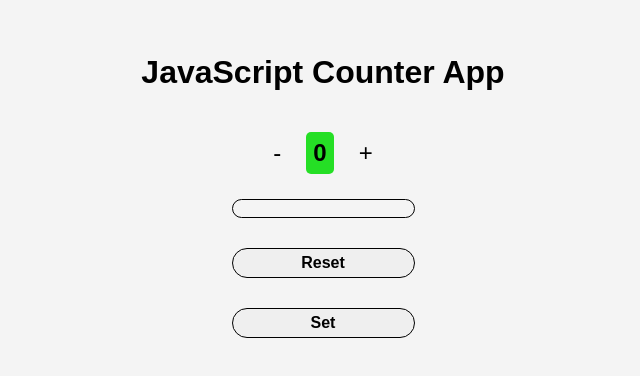
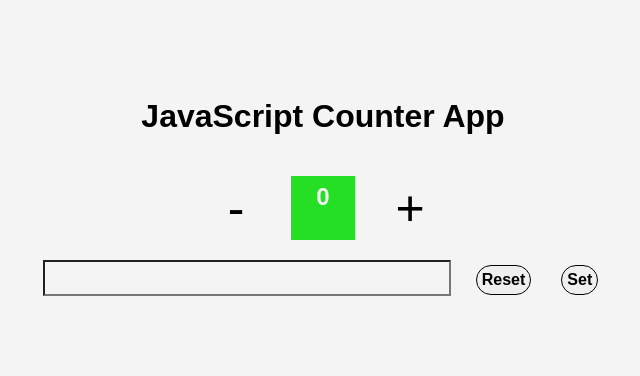
Before and after one commit to kadea-academy-learners/JS-counter-exercice, a plain HTML site: page index.html in a window 1280 px wide. Shown: the part 220-596 px from the top of the page, without its empty margins (317-957 px from the left). Drawn offline with Linux system fonts and the light colour scheme.

Commit message:
feat: js to exercise

```diff
--- a/index.js
+++ b/index.js
@@ -32,5 +32,3 @@ reset.addEventListener("click",function reset(){
   counterDisplay.innerText = 0 ;
 
 })
-// TODO 3: faire sans la variable count
-// TODO 4: faire le style CSS
--- a/styles.css
+++ b/styles.css
@@ -18,8 +18,10 @@
 }
 h2{
     background-color: rgb(37, 223, 37);
-    border-radius: 5px;
     padding: 7px;
+    width: 50px;
+    height: 50px;
+    text-align: center;
 
 }
 .counter_button{
@@ -27,13 +29,14 @@ h2{
     border:none;
     color: black;
     padding: 10px 20px;
-    font-size: 24px;
+    font-size: 50px;
     cursor: pointer;
     outline: none;
+    width: 100px;
 }
 .form_container{
     display: flex;
-    flex-direction: column;
+    justify-content: center;
     gap:20px;
 }
 .button_input{
@@ -46,7 +49,9 @@ h2{
 }
 input{
     background-color: #f4f4f4;
-    border:1px solid #000000;
-    border-radius: 10px;
-    margin: 5px;
+    width: 400px;
+    height: 30px;
 }
+.counter_display{
+    color: #f4f4f4;
+}
```
